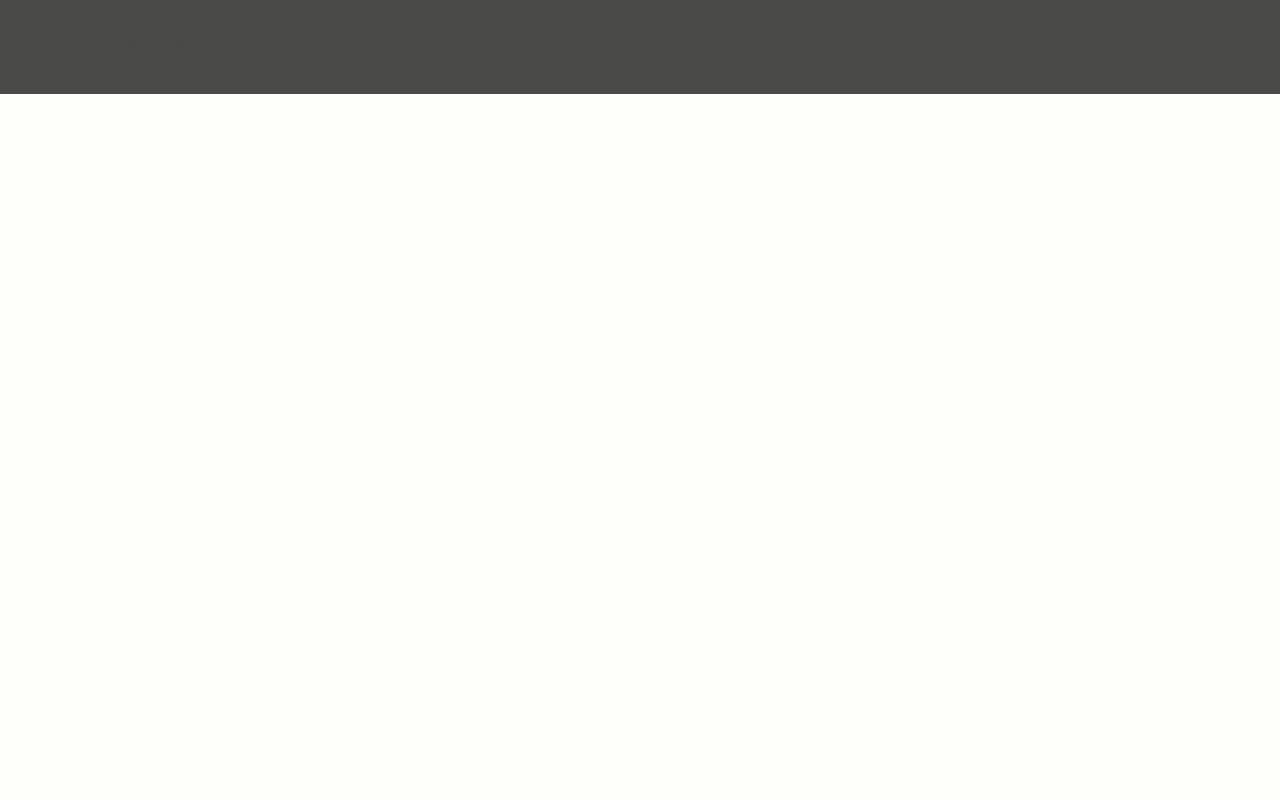
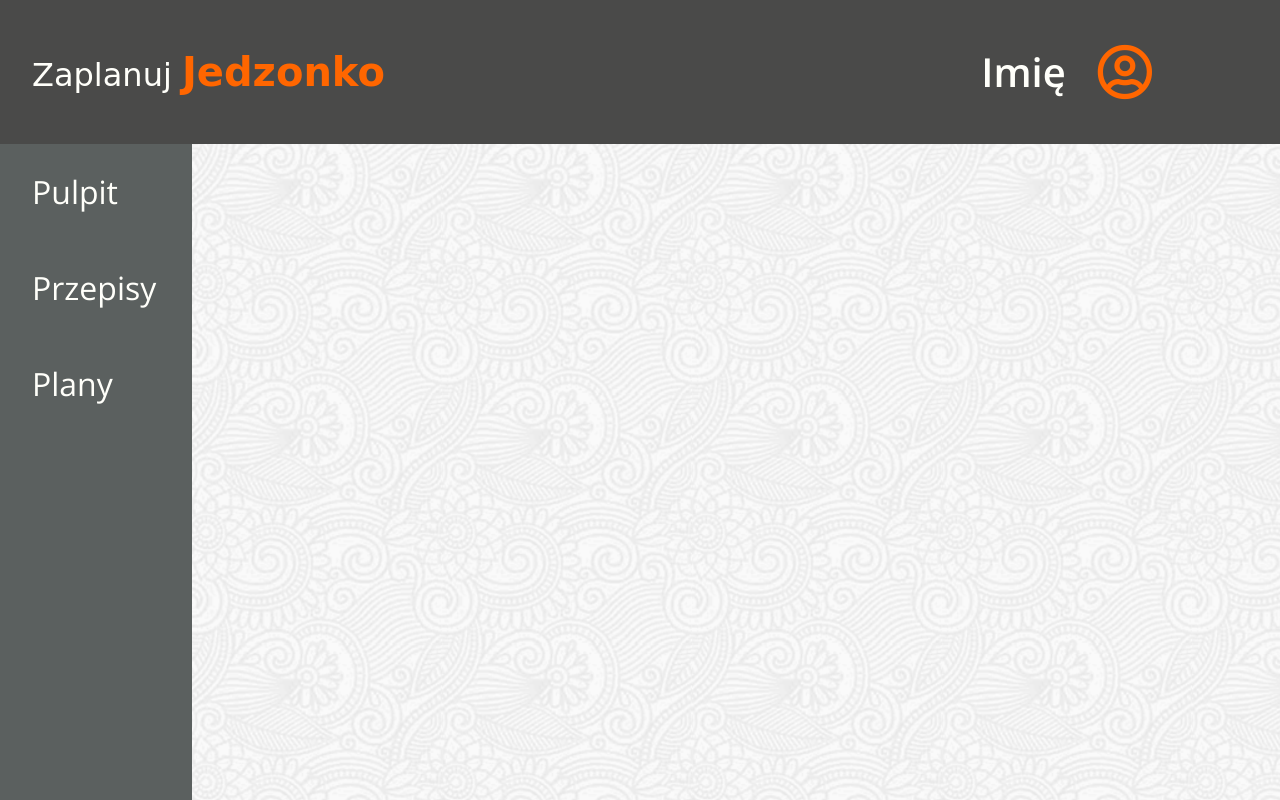
Before and after one commit to Monblo/Zaplanuj-Jedzonko-CodersLab-ScrumLab, a website: page development/app.html in a window 1280 px wide. Drawn offline with nearby package versions, Linux system fonts and the light colour scheme; files that its build step writes are made by us from their sources; a web font is replaced by a local one.

Commit message:
app main view

```diff
--- a/development/app.html
+++ b/development/app.html
@@ -1,17 +1,35 @@
 <!DOCTYPE html>
 <html lang="pl">
 <head>
-    <meta charset="UTF-8" />
-    <meta name="viewport" content="width=device-width, initial-scale=1.0" />
-    <meta http-equiv="X-UA-Compatible" content="ie=edge" />
-    <title>Zaplanuj Jedzonko</title>
-    <link rel="stylesheet" href="./css/main.css" />
+    <meta charset="UTF-8"/>
+    <meta name="viewport" content="width=device-width, initial-scale=1.0"/>
+    <meta http-equiv="X-UA-Compatible" content="ie=edge"/>
+    <title>Zaplanuj Jedzonko</title><!--    Google Fonts-->
+    <link rel="preconnect" href="https://fonts.gstatic.com">
+    <link href="https://fonts.googleapis.com/css2?family=Charmonman:wght@400;700&family=Open+Sans:ital,wght@0,300;0,400;0,600;0,700;0,800;1,300;1,400;1,600;1,700;1,800&display=swap"
+          rel="stylesheet">
+    <!--    Font Awesome-->
+    <link rel="stylesheet" href="https://use.fontawesome.com/releases/v5.15.3/css/all.css" integrity="sha384-SZXxX4whJ79/gErwcOYf+zWLeJdY/qpuqC4cAa9rOGUstPomtqpuNWT9wdPEn2fk" crossorigin="anonymous">
+    <!--    Style-->
+    <link rel="stylesheet" href="./css/main.css"/>
 </head>
 <body>
-    <header>
-      <h1>Hello App!</h1>
+<header class="app__header">
+    <h1 class="logo">Zaplanuj <span class="logo__color">Jedzonko</span></h1>
+    <nav class="app__nav">
+        <span id="user__name">Imię</span><i class="far fa-user-circle"></i>
+    </nav>
 </header>
-
+<main class="app__main">
+<nav class="app__menu">
+    <ul>
+        <li><a href="app.html">Pulpit</a></li>
+        <li><a href="recipes.html">Przepisy</a></li>
+        <li><a href="schedules.html">Plany</a></li>
+    </ul>
+</nav>
+<section class="app__desktop"></section>
+</main>
 <script src="./js/app.js"></script>
 </body>
 </html>
--- /dev/null
+++ b/development/scss/elements/app/_app__header.scss
@@ -0,0 +1,22 @@
+.app__header {
+  padding-left: 2rem;
+  height: 9rem;
+  box-shadow: 0 0 20px $color-header;
+  .logo {
+    font-size: 2rem;
+  }
+  nav {
+    display: flex;
+    align-items: center;
+  }
+  span {
+    color: $color-background;
+    font-size: 2.5rem;
+    margin-right: 2rem;
+    font-weight: 600;
+  }
+  i {
+    color: $color-accent;
+    font-size: 3.5rem;
+  }
+}
--- /dev/null
+++ b/development/scss/elements/app/_app__main.scss
@@ -0,0 +1,46 @@
+.app__main {
+  height: calc(100vh - 9rem);
+  display: flex;
+  .app__menu {
+    width: 15%;
+    background-color: $color-nav;
+    li {
+      padding: 2rem;
+      position: relative;
+      a {
+        text-decoration: none;
+        color: $color-background;
+        transition: .4s;
+        font-size: 2rem;
+      }
+      &:hover::before {
+        position: absolute;
+        left: .1rem;
+        top: 0;
+        height: 100%;
+        content: '';
+        border-left: 4px solid $color-accent;
+      }
+      &:hover::after {
+        font-size: 2.5rem;
+        position: absolute;
+        right: 1rem;
+        top: 50%;
+        transform: translateY(-50%);
+        display: inline-block;
+        font-style: normal;
+        font-variant: normal;
+        text-rendering: auto;
+        -webkit-font-smoothing: antialiased;
+        font-family: "Font Awesome 5 Free";
+        font-weight: 900;
+        color: $color-accent;
+        content: '\f105';
+      }
+    }
+  }
+  .app__desktop {
+    width: 85%;
+    background-image: url("../assets/background.png");
+  }
+}
--- a/development/scss/main.scss
+++ b/development/scss/main.scss
@@ -10,3 +10,5 @@
 @import "elements/general";
 @import "elements/header";
 @import "elements/carousel";
+@import "elements/app/app__header";
+@import "elements/app/app__main";
```
Also changed, not shown: development/index.html (+1 -2 lines), development/assets/background.png (added). Lines whose indentation alone changed are shown as unchanged.
